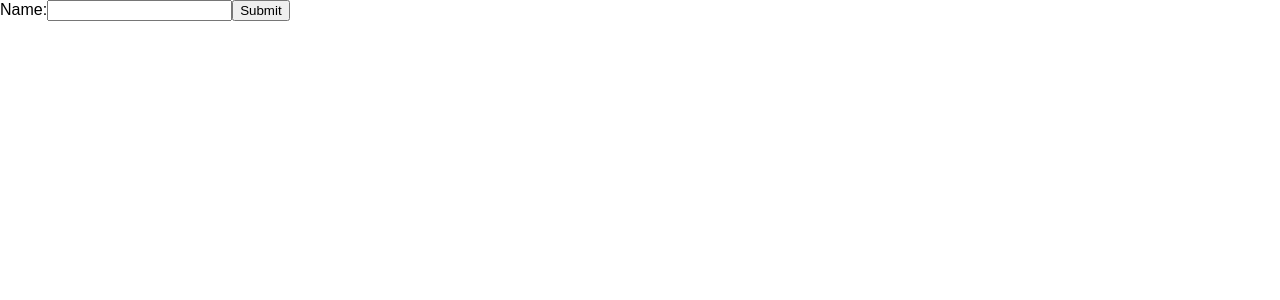
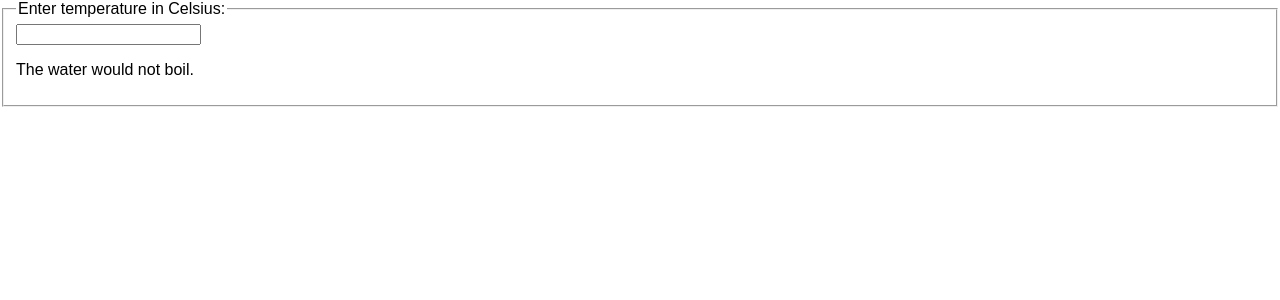
Before and after one commit to rajithacharith/react-myfirst, a React (Create React App) app: page / in a window 1280 px wide. Shown: the top 300 px of the page. Built offline with nearby package versions, Linux system fonts and the light colour scheme.

Commit message:
calculator : Boiling verdict

```diff
--- a/src/index.js
+++ b/src/index.js
@@ -155,6 +155,13 @@
     );
 }
 
+function BoilingVerdict(props) {
+    if (props.celsius >= 100) {
+      return <p>The water would boil.</p>;
+    }
+    return <p>The water would not boil.</p>;
+}
+
 
 //Classes
 class Clock extends React.Component{
@@ -294,9 +301,37 @@
     }
 }
 
+class Calculator extends React.Component {
+    constructor(props) {
+      super(props);
+      this.handleChange = this.handleChange.bind(this);
+      this.state = {temperature: ''};
+    }
+
+    handleChange(e) {
+      this.setState({temperature: e.target.value});
+    }
+
+    render() {
+      const temperature = this.state.temperature;
+      return (
+        <fieldset>
+          <legend>Enter temperature in Celsius:</legend>
+          <input
+            value={temperature}
+            onChange={this.handleChange} />
+
+          <BoilingVerdict
+            celsius={parseFloat(temperature)} />
+
+        </fieldset>
+      );
+    }
+}
+
 //main code
 ReactDOM.render(
-    <NameForm />,
+    <Calculator />,
     document.getElementById('root')
 );
 
```
